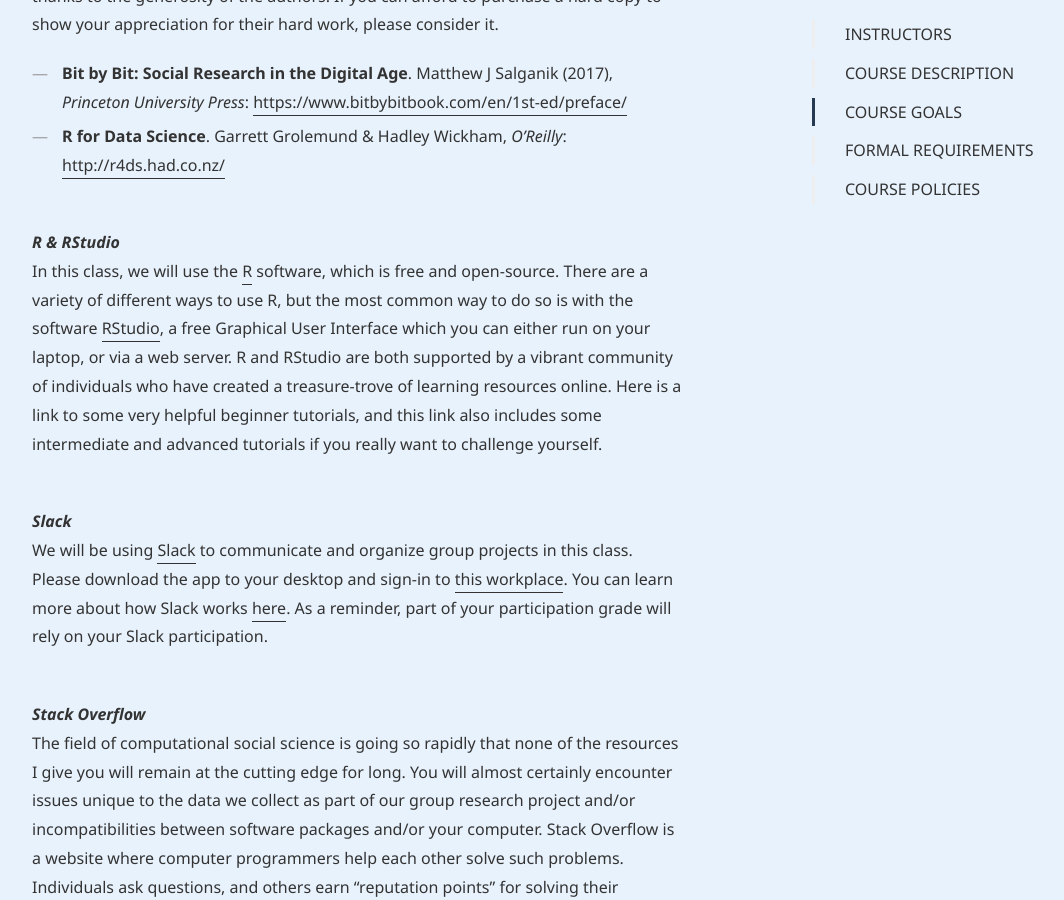
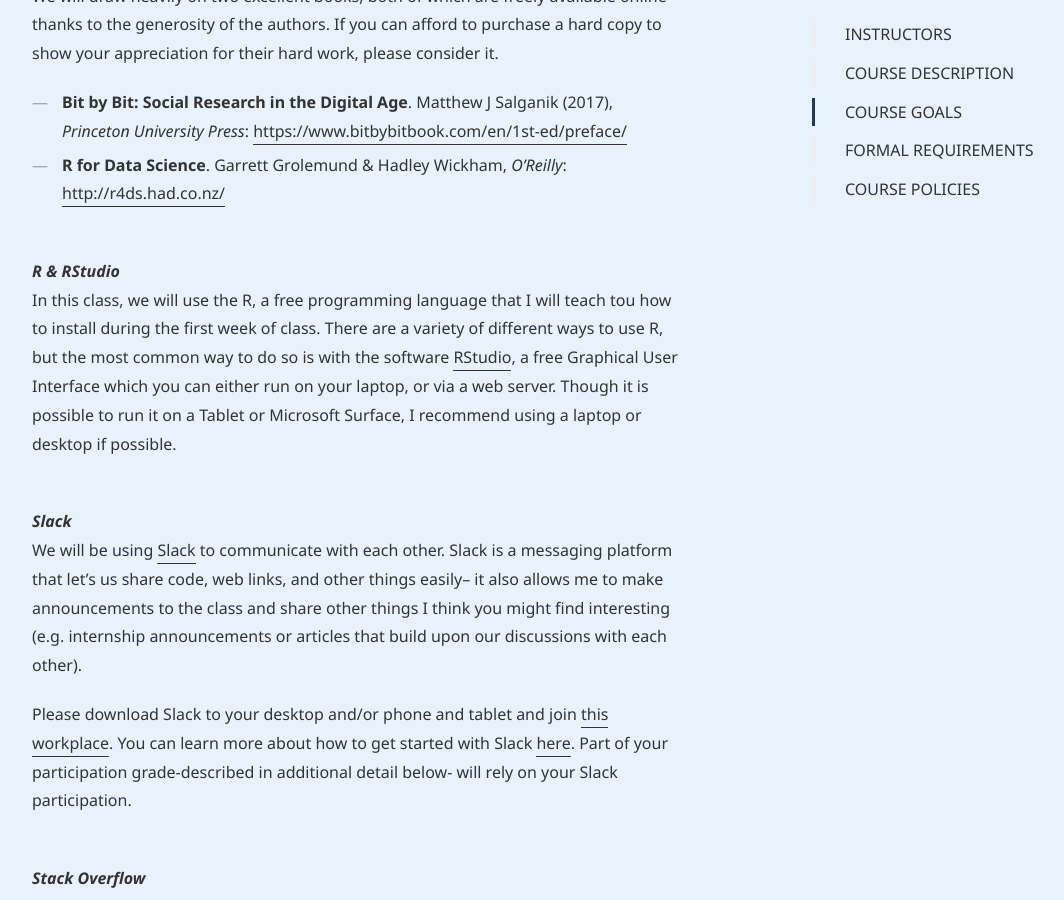
Before and after one commit to dssoc/dssoc.github.io, a Jekyll site: the page built from course.md, in a window 1280 px wide and 900 px high, scrolled down 1763 px. Shown: the whole window, without its empty margins (38-1102 px from the left). Built offline with Jekyll 4.4.1, drawn with Linux system fonts in a browser that asks for light colours; some web fonts are replaced.

Commit message:
Update course.md

```diff
--- a/course.md
+++ b/course.md
@@ -52,12 +52,14 @@
 
 ***R & RStudio***
 <br/>
-In this class, we will use the [R](https://cran.r-project.org/) software, which is free and open-source. There are a variety of different ways to use R, but the most common way to do so is with the software [RStudio](https://www.rstudio.com/), a free Graphical User Interface which you can either run on your laptop, or via a web server. R and RStudio are both supported by a vibrant community of individuals who have created a treasure-trove of learning resources online. Here is a link to some very helpful beginner tutorials, and this link also includes some intermediate and advanced tutorials if you really want to challenge yourself.
+In this class, we will use the R, a free programming language that I will teach tou how to install during the first week of class. There are a variety of different ways to use R, but the most common way to do so is with the software [RStudio](https://www.rstudio.com/), a free Graphical User Interface which you can either run on your laptop, or via a web server. Though it is possible to run it on a Tablet or Microsoft Surface, I recommend using a laptop or desktop if possible.
 <br/><br/>
 
 ***Slack***
 <br/>
-We will be using [Slack](https://slack.com/help/articles/218080037-Getting-started-for-new-members) to communicate and organize group projects in this class. Please download the app to your desktop and sign-in to [this workplace](https://join.slack.com/t/dssoc-s20/shared_invite/enQtODY3OTU3NjYyODY2LTZmZmMzOGVjZTgzZWU4ZjdjMDAxNTM1YjFjMjRhN2YwODkwZjY3MTYwOWU2NDg3Y2NkOTQyMGEwZjEzNzk5MDg). You can learn more about how Slack works [here](https://slack.com/help/articles/218080037-Getting-started-for-new-members). As a reminder, part of your participation grade will rely on your Slack participation.
+We will be using [Slack](https://www.youtube.com/watch?v=EYqxQGmQkVw ) to communicate with each other. Slack is a messaging platform that let's us share code, web links, and other things easily-- it also allows me to make announcements to the class and share other things I think you might find interesting (e.g. internship announcements or articles that build upon our discussions with each other).
+
+Please download Slack to your desktop and/or phone and tablet and join [this workplace](https://join.slack.com/t/dssfall2020workspace/shared_invite/zt-go2w5loi-H1I~Ed4pDx6ieCJwXiSEcQ). You can learn more about how to get started with Slack [here](https://slack.com/help/articles/218080037-Getting-started-for-new-members). Part of your participation grade-described in additional detail below- will rely on your Slack participation.
 <br/><br/>
 
 ***Stack Overflow***
```
Also changed, not shown: other parts of course.md (+1 -1 lines).
